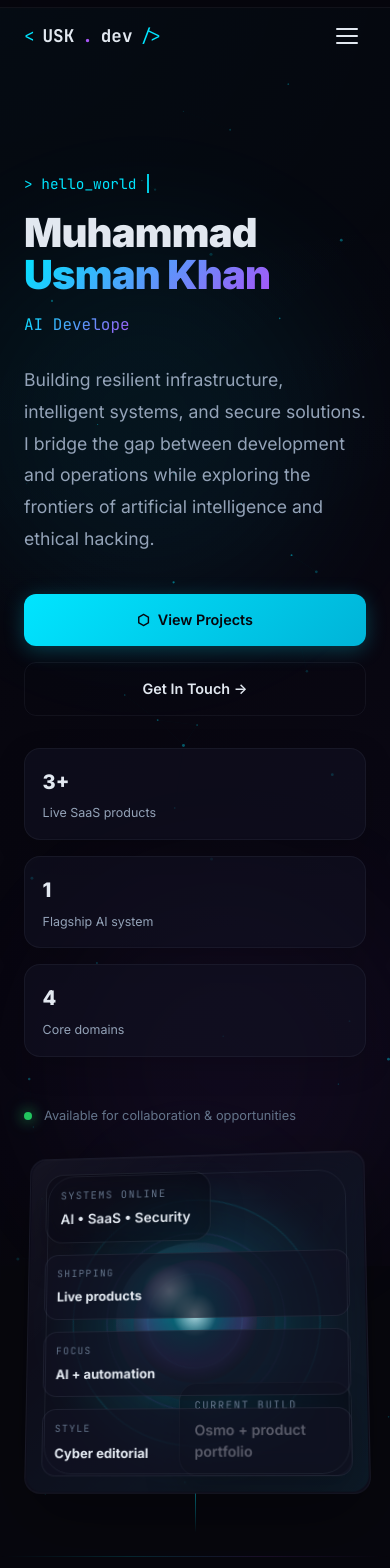
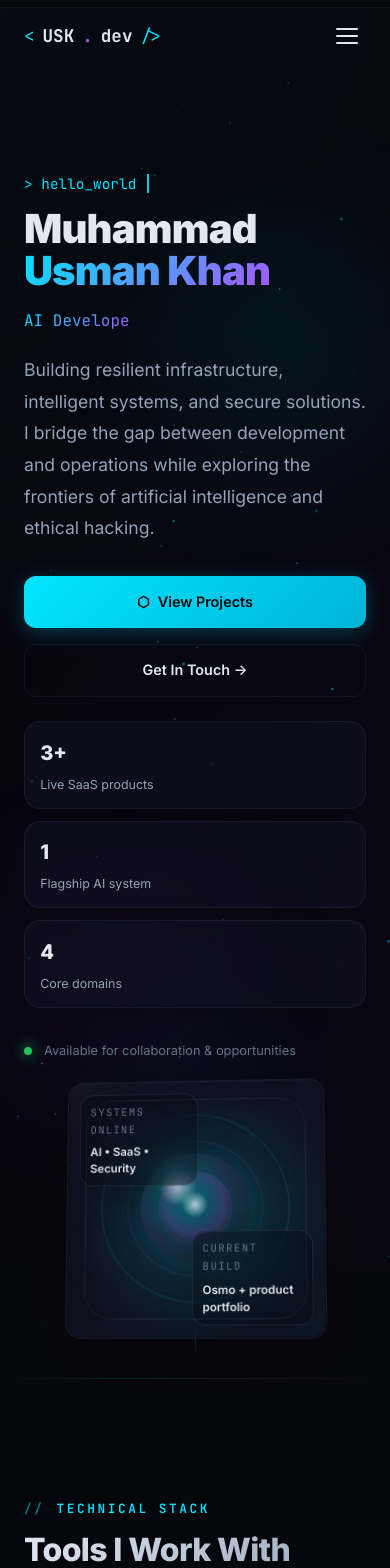
Before and after one commit to usmankhan782004-ship-it/portfolio, a React (Vite) app: page / in a window 390 px wide. Shown: the top 1568 px of the page. Built offline with nearby package versions, Linux system fonts and the light colour scheme.

Commit message:
Compress hero layout on mobile

```diff
--- a/src/components/Hero.css
+++ b/src/components/Hero.css
@@ -71,7 +71,7 @@
     display: grid;
     grid-template-columns: minmax(0, 1.1fr) minmax(320px, 0.9fr);
     align-items: center;
-    gap: 2rem;
+    gap: 1.75rem;
 }
 
 .hero-copy {
@@ -80,7 +80,7 @@
 
 .hero-scene {
     position: relative;
-    min-height: 470px;
+    min-height: 430px;
     display: flex;
     align-items: center;
     justify-content: center;
@@ -89,7 +89,7 @@
 
 .hero-core {
     position: relative;
-    width: min(100%, 380px);
+    width: min(100%, 360px);
     aspect-ratio: 1;
     border-radius: 32px;
     display: grid;
@@ -102,7 +102,7 @@
         linear-gradient(145deg, rgba(17, 17, 34, 0.95), rgba(8, 8, 20, 0.78));
     box-shadow:
         inset 0 1px 0 rgba(255, 255, 255, 0.04),
-        0 26px 70px rgba(0, 0, 0, 0.36);
+        0 24px 60px rgba(0, 0, 0, 0.32);
     transform: translate3d(0, calc(var(--scroll-progress, 0) * 8px), 0) rotateX(8deg) rotateY(-10deg);
 }
 
@@ -157,8 +157,8 @@
 }
 
 .hero-core-orb {
-    width: 160px;
-    height: 160px;
+    width: 148px;
+    height: 148px;
     display: grid;
     place-items: center;
     animation: coreFloat 7s ease-in-out infinite;
@@ -190,8 +190,8 @@
 }
 
 .hero-core-panel {
-    width: 170px;
-    padding: 0.8rem 0.9rem;
+    width: 158px;
+    padding: 0.75rem 0.85rem;
     border-radius: 18px;
     background: rgba(6, 6, 13, 0.48);
     border: 1px solid rgba(148, 163, 184, 0.12);
@@ -238,7 +238,7 @@
 }
 
 .hero-signal-item {
-    padding: 0.7rem 0.75rem;
+    padding: 0.65rem 0.7rem;
     border-radius: 14px;
     background: rgba(17, 17, 34, 0.66);
     border: 1px solid rgba(148, 163, 184, 0.1);
@@ -377,7 +377,7 @@
     color: var(--text-secondary);
     max-width: 560px;
     line-height: 1.8;
-    margin-bottom: 2.5rem;
+    margin-bottom: 2rem;
     opacity: 0;
     animation: fadeInUp 0.6s var(--ease-out-expo) 0.8s forwards;
 }
@@ -395,7 +395,7 @@
     grid-template-columns: repeat(3, minmax(0, 1fr));
     gap: 1rem;
     max-width: 620px;
-    margin-top: 2rem;
+    margin-top: 1.5rem;
     opacity: 0;
     animation: fadeInUp 0.6s var(--ease-out-expo) 1.05s forwards;
 }
@@ -462,7 +462,7 @@
 
 /* Status indicator */
 .hero-status {
-    margin-top: 3rem;
+    margin-top: 2rem;
     display: flex;
     align-items: center;
     gap: 0.75rem;
@@ -520,21 +520,63 @@
     .hero {
         padding-top: 100px;
         min-height: auto;
-        padding-bottom: 4rem;
+        padding-bottom: 2.5rem;
         align-items: flex-start;
     }
 
     .hero-content {
         grid-template-columns: 1fr;
-        gap: 1.5rem;
+        gap: 1rem;
     }
 
     .hero-scene {
-        min-height: 340px;
+        min-height: 220px;
     }
 
     .hero-core {
-        transform: translate3d(0, calc(var(--scroll-progress, 0) * 5px), 0) rotateX(8deg) rotateY(-6deg);
+        width: min(100%, 260px);
+        transform: translate3d(0, calc(var(--scroll-progress, 0) * 3px), 0) rotateX(7deg) rotateY(-5deg);
+    }
+
+    .hero-core-orb {
+        width: 110px;
+        height: 110px;
+    }
+
+    .hero-core-panel {
+        width: 120px;
+        padding: 0.55rem 0.6rem;
+        border-radius: 14px;
+    }
+
+    .hero-core-panel-value {
+        font-size: 0.72rem;
+    }
+
+    .hero-signal {
+        display: none;
+    }
+
+    .hero-core-panel--top {
+        top: 0.75rem;
+        left: 0.75rem;
+    }
+
+    .hero-core-panel--bottom {
+        right: 0.75rem;
+        bottom: 0.75rem;
+    }
+
+    .hero-orb--cyan {
+        width: 280px;
+        height: 280px;
+        right: -10%;
+    }
+
+    .hero-orb--purple {
+        width: 240px;
+        height: 240px;
+        left: -8%;
     }
 
     .hero-actions {
@@ -547,9 +589,18 @@
 
     .hero-metrics {
         grid-template-columns: 1fr;
+        gap: 0.75rem;
     }
 
-    .hero-signal {
-        grid-template-columns: 1fr;
+    .hero-metric {
+        padding: 0.85rem 0.95rem;
+    }
+
+    .hero-greeting {
+        margin-bottom: 0.75rem;
+    }
+
+    .hero-title {
+        margin-bottom: 1.1rem;
     }
 }
```
